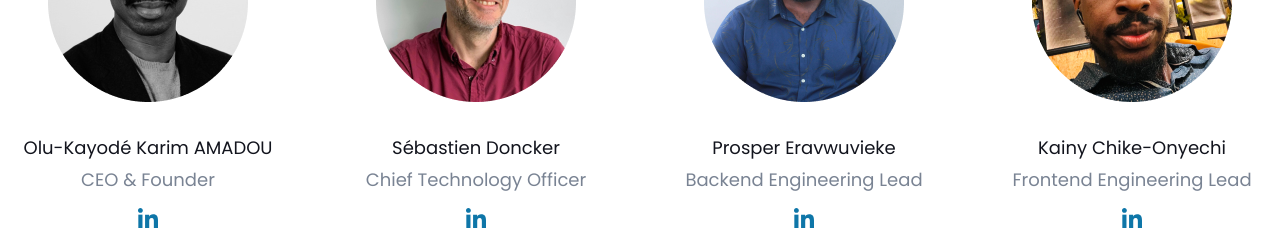
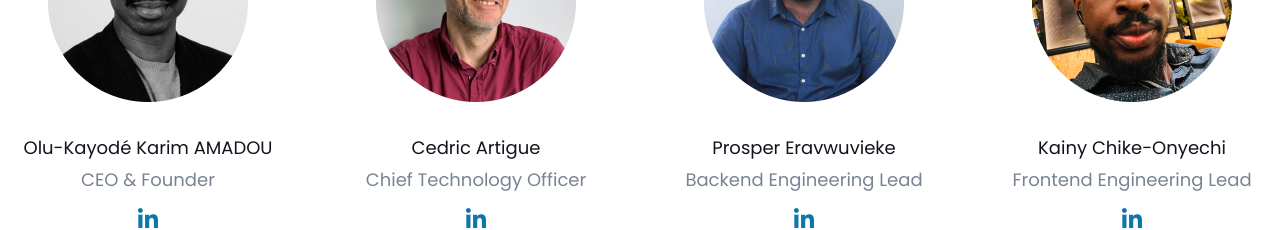
Before and after one commit to Fumiwoio2024/fumiwo-website, a Next.js app: page /about-us in a window 1280 px wide. Shown: the part 3040-3270 px from the top of the page. Built offline with nearby package versions, Linux system fonts and the light colour scheme.

Commit message:
fix content

```diff
--- a/src/components/about/Team.tsx
+++ b/src/components/about/Team.tsx
@@ -21,9 +21,9 @@ const team = [
     image: member2,
   },
   {
-    name: "Sébastien Doncker",
+    name: "Cedric Artigue",
     role: "Chief Technology Officer",
-    linkedIn: "https://www.linkedin.com/in/sebastien-doncker/",
+    linkedIn: "https://www.linkedin.com/in/cedricartigue/",
     image: member3,
   },
   // {
--- a/src/components/home/Solution.tsx
+++ b/src/components/home/Solution.tsx
@@ -15,8 +15,7 @@ const Solution = () => {
         <Divider height={16} />
         <P className="max-w-3xl md:mx-auto">
           Deliver credits in full confidence with our AI driven platform based
-          on <b>permissioned smartphone metadata</b> to provide solutions for
-          your activities
+          on <b>permissioned smartphone metadata</b>
         </P>
       </div>
 
--- a/src/components/home/WhyUs.tsx
+++ b/src/components/home/WhyUs.tsx
@@ -31,9 +31,9 @@ const WhyUs = () => {
           </H4>
           <Divider height={12} />
           <P className="text-justify !text-offWhite/60">
-            Choose our platform to transform you evaluate credit risk by
+            Choose our platform to transform and evaluate your credit risk by
             leveraging the power of phone usage data. By providing a
-            comprehensive view of borrower behavior, it enables more accurate,
+            comprehensive view of borrower behaviour, it enables more accurate,
             fair, and efficient credit decisions, ultimately contributing to
             better financial outcomes for both lenders and borrowers.
           </P>
```
